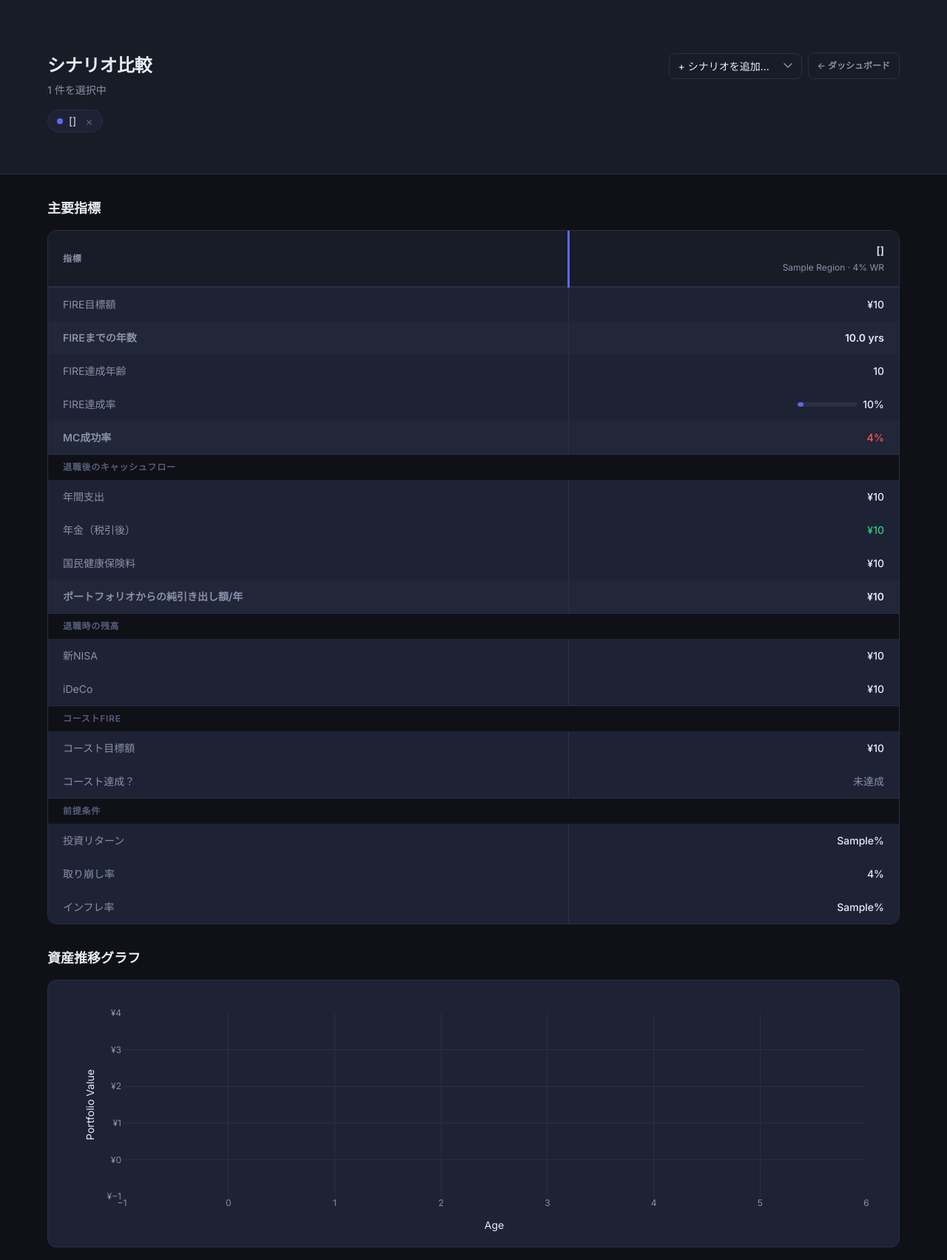
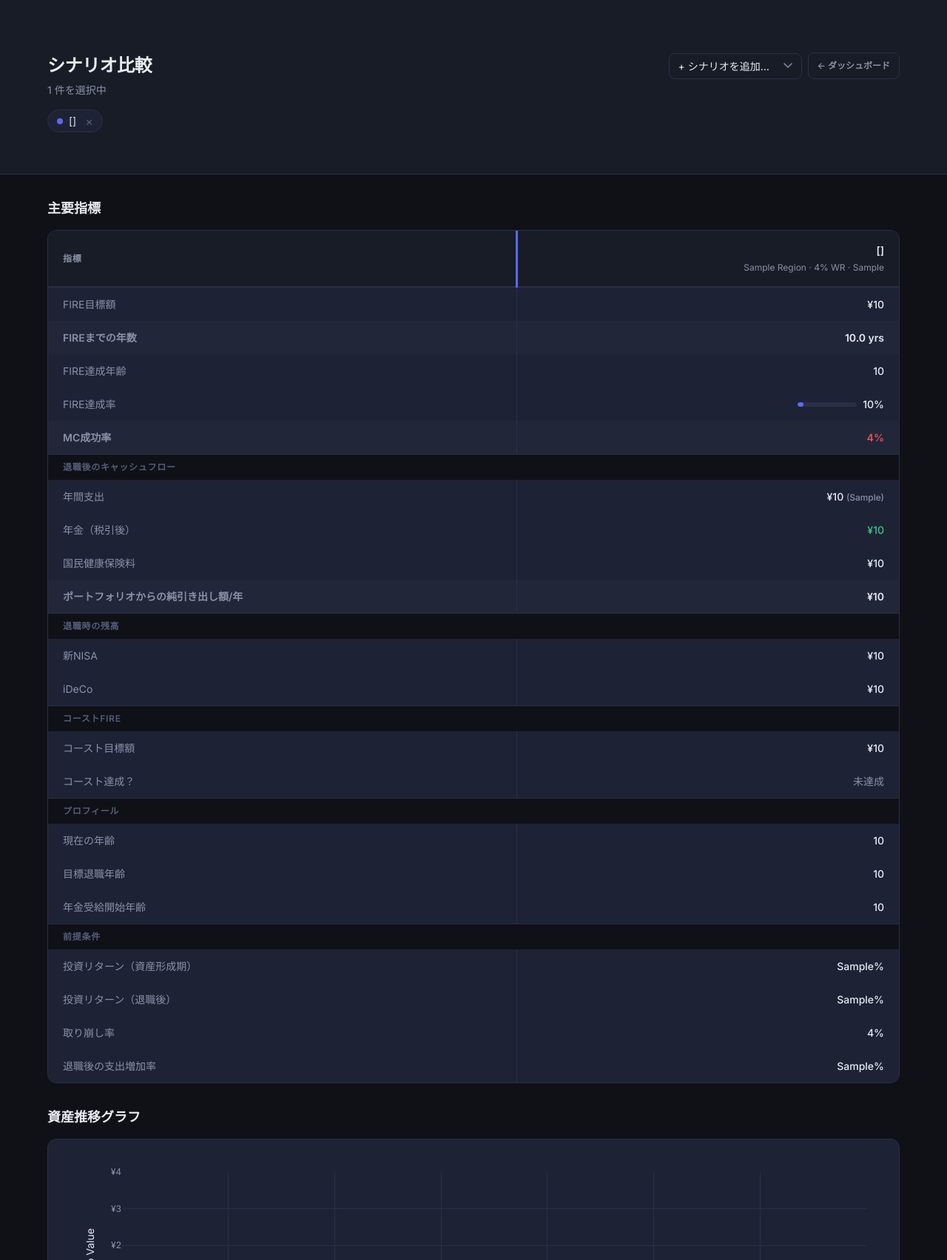
Before and after one commit to thinknzombie/JPFIRECalc, a Flask app: template web/templates/compare.html in a window 1280 px wide. Shown: the part 61-1765 px from the top of the page at 74% size. Run offline with Flask 3, Linux system fonts and the light colour scheme; the template is opened without the code that fills it: most values are stand-ins (such as "Sample title", 1, 10 or a date in 2020); some libraries are stand-ins or nearby versions.

Commit message:
fix: compare page now shows the assumptions that actually drive differences
Three things made side-by-side scenario comparisons look inexplicable:

1. The Assumptions section only showed investment_return_pct
   (accumulation-phase return), labeled just "Investment Return" - but
   for anyone at or near FIRE, retirement_return_pct (retirement-phase
   return) is what actually drives FIRE Number, Coast Number, and Monte
   Carlo, and it was never shown. Two scenarios differing only in that
   field looked identical on this page.

2. japan_inflation_pct was displayed as "Inflation" as if it mattered.
   It is not consumed by any calculation anywhere in the engine -
   verified by grep across the whole codebase. The field that actually
   inflates retirement expenses (retirement_expense_growth_pct) wasn't
   shown at all. Removed the dead field, added the real one, and fixed
   the scenario edit form's help text which falsely claimed "your
   expenses grow at this rate in retirement."

3. nenkin_claim_age (pension claim age) lives on the profile, not
   scenario.assumptions, so two scenarios could differ there - a real,
   large driver of Pension/NHI differences via the claim-age deferral
   bonus - with no way to see it on the compare page. Added a Profile
   section (current age, target retirement age, pension claim age).

Also switches the Annual Expenses/NHI/Net-Withdrawal columns to the
active_* (variant-aware) fields added in the previous commit, tags
non-Regular columns with their variant, and shows the variant in each
column's subtitle. Updated the (currently unreferenced by any
template/JS) /compare/api JSON payload for parity.

Verified end-to-end against two real user scenarios that differed in
WR and pension claim age: every number in the comparison table is now
traceable to a visible assumption.

Co-Authored-By: Claude Sonnet 5 <noreply@anthropic.com>

```diff
--- a/web/static/js/i18n.js
+++ b/web/static/js/i18n.js
@@ -285,10 +285,15 @@ const I18n = (() => {
       "compare.coast": "Coast FIRE",
       "compare.coast_number": "Coast Number",
       "compare.coast_reached": "Coast Reached?",
+      "compare.profile": "Profile",
+      "compare.current_age": "Current Age",
+      "compare.target_retirement_age": "Target Retirement Age",
+      "compare.nenkin_claim_age": "Pension Claim Age",
       "compare.assumptions": "Assumptions",
-      "compare.investment_return": "Investment Return",
+      "compare.investment_return": "Investment Return (Accumulation)",
+      "compare.retirement_return": "Investment Return (Retirement)",
       "compare.withdrawal_rate": "Withdrawal Rate",
-      "compare.inflation": "Inflation",
+      "compare.expense_growth": "Retirement Expense Growth",
       "compare.net_worth": "Net Worth Projection",
       "compare.mc_median": "Monte Carlo — Median Portfolio (p50)",
       "compare.already_fired": "Already FIRE'd",
@@ -347,8 +352,8 @@ const I18n = (() => {
       "help.retirement_return_pct": "More conservative after FIRE — usually 0.5–1% below pre-retirement return.",
       "help.return_volatility_pct": "Standard deviation of returns. 15% is typical for a global equity fund.",
       "help.withdrawal_rate_pct": "Your planned annual portfolio draw. The results page compares this with a Monte Carlo-derived safe rate for this scenario.",
-      "help.japan_inflation_pct": "Recent Japan CPI has been ~2–3%. Your expenses grow at this rate in retirement.",
-      "help.retirement_expense_growth_pct": "Typically below general inflation — retirees often spend less over time.",
+      "help.japan_inflation_pct": "Recent Japan CPI has been ~2–3%. Reference only — this figure is not currently used in any calculation. Retirement expense growth (below) is what actually inflates your spending in the simulation.",
+      "help.retirement_expense_growth_pct": "Typically below general inflation — retirees often spend less over time. This is the rate actually used to grow your expenses in retirement projections and Monte Carlo.",
       "help.fire_variant": "Changes which FIRE metric is highlighted in the results.",
       "help.coast_target_retirement_age": "Used for Coast FIRE — the age you stop working entirely.",
       "help.barista_income_monthly_jpy": "Income from part-time work during semi-retirement. Reduces required portfolio size.",
@@ -693,10 +698,15 @@ const I18n = (() => {
       "compare.coast": "コーストFIRE",
       "compare.coast_number": "コースト目標額",
       "compare.coast_reached": "コースト達成？",
+      "compare.profile": "プロフィール",
+      "compare.current_age": "現在の年齢",
+      "compare.target_retirement_age": "目標退職年齢",
+      "compare.nenkin_claim_age": "年金受給開始年齢",
       "compare.assumptions": "前提条件",
-      "compare.investment_return": "投資リターン",
+      "compare.investment_return": "投資リターン（資産形成期）",
+      "compare.retirement_return": "投資リターン（退職後）",
       "compare.withdrawal_rate": "取り崩し率",
-      "compare.inflation": "インフレ率",
+      "compare.expense_growth": "退職後の支出増加率",
       "compare.net_worth": "資産推移グラフ",
       "compare.mc_median": "モンテカルロ — 中央値ポートフォリオ (p50)",
       "compare.already_fired": "FIRE達成済み",
@@ -755,8 +765,8 @@ const I18n = (() => {
       "help.retirement_return_pct": "FIRE後はより保守的な設定が一般的です。退職前リターンより0.5〜1%低い値が推奨されます。",
       "help.return_volatility_pct": "リターンの標準偏差。グローバル株式インデックスファンドでは15%程度が一般的です。",
       "help.withdrawal_rate_pct": "年間でポートフォリオから取り崩す予定の割合です。結果画面で、このシナリオのモンテカルロ推定安全率と比較します。",
-      "help.japan_inflation_pct": "最近の日本のCPIは約2〜3%です。退職後の支出はこの率で増加します。",
-      "help.retirement_expense_growth_pct": "一般インフレより低いのが通常です。退職者は時間とともに支出が減る傾向があります。",
+      "help.japan_inflation_pct": "最近の日本のCPIは約2〜3%です。参考値のみ — この数値は現在どの計算にも使用されていません。実際に退職後の支出増加率として使われるのは下の「退職後の支出増加率」です。",
+      "help.retirement_expense_growth_pct": "一般インフレより低いのが通常です。退職者は時間とともに支出が減る傾向があります。退職後のシミュレーションとモンテカルロで実際に使用される支出増加率です。",
       "help.fire_variant": "結果でハイライトされるFIRE指標が変わります。",
       "help.coast_target_retirement_age": "コーストFIREで使用します。完全に仕事をやめる年齢を入力してください。",
       "help.barista_income_monthly_jpy": "セミリタイア中のアルバイト等の収入。必要なポートフォリオ額が減少します。",
--- a/web/templates/compare.html
+++ b/web/templates/compare.html
@@ -58,7 +58,7 @@
             {% for item in items %}
             <th class="compare-table__scenario" style="--col-color: {{ loop.index | scenario_color }}">
               {{ item.scenario.name }}
-              <div class="compare-table__sub">{{ item.scenario.region | replace('_',' ') | title }} · {{ item.scenario.assumptions.withdrawal_rate_pct }}% WR</div>
+              <div class="compare-table__sub">{{ item.scenario.region | replace('_',' ') | title }} · {{ item.scenario.assumptions.withdrawal_rate_pct }}% WR · {{ item.scenario.assumptions.fire_variant | title }}</div>
             </th>
             {% endfor %}
           </tr>
@@ -126,11 +126,17 @@
           <tr class="compare-table__group-header">
             <td colspan="{{ items | length + 1 }}" data-i18n="compare.cashflow">Retirement Cash Flow</td>
           </tr>
-          {# Annual Expenses #}
+          {# Annual Expenses — the ACTIVE (variant-aware) figure Monte Carlo and the
+             trajectory actually simulate, not always the base "Regular" number. #}
           <tr>
             <td class="compare-table__label" data-i18n="compare.annual_expenses">Annual Expenses</td>
             {% for item in items %}
-            <td class="compare-table__val">¥{{ "{:,}".format(item.result.annual_expenses_jpy) }}</td>
+            <td class="compare-table__val">
+              ¥{{ "{:,}".format(item.result.active_annual_expenses_jpy) }}
+              {% if item.scenario.assumptions.fire_variant != 'regular' %}
+              <span class="text-muted" style="font-size:0.85em;">({{ item.scenario.assumptions.fire_variant | title }})</span>
+              {% endif %}
+            </td>
             {% endfor %}
           </tr>
           {# Pension #}
@@ -144,16 +150,16 @@
           <tr>
             <td class="compare-table__label" data-i18n="compare.nhi">NHI Premium</td>
             {% for item in items %}
-            <td class="compare-table__val">¥{{ "{:,}".format(item.result.annual_nhi_jpy) }}</td>
+            <td class="compare-table__val">¥{{ "{:,}".format(item.result.active_annual_nhi_jpy) }}</td>
             {% endfor %}
           </tr>
           {# Net Withdrawal #}
           <tr class="compare-table__highlight">
             <td class="compare-table__label" data-i18n="compare.net_portfolio">Net from Portfolio / yr</td>
             {% for item in items %}
-            {% set best = items | map(attribute='result.annual_withdrawal_needed_jpy') | min %}
-            <td class="compare-table__val {% if item.result.annual_withdrawal_needed_jpy == best %}compare-table__val--best{% endif %}">
-              ¥{{ "{:,}".format(item.result.annual_withdrawal_needed_jpy) }}
+            {% set best = items | map(attribute='result.active_annual_withdrawal_jpy') | min %}
+            <td class="compare-table__val {% if item.result.active_annual_withdrawal_jpy == best %}compare-table__val--best{% endif %}">
+              ¥{{ "{:,}".format(item.result.active_annual_withdrawal_jpy) }}
             </td>
             {% endfor %}
           </tr>
@@ -197,14 +203,52 @@
             </td>
             {% endfor %}
           </tr>
+          {# Profile settings — these live on the PROFILE, not scenario.assumptions,
+             so two scenarios can differ here even when every AssumptionSet field
+             matches. nenkin_claim_age in particular materially changes Pension
+             (net) and NHI above via the deferral bonus/penalty — a real driver of
+             divergent results that was previously invisible on this page. #}
+          <tr class="compare-table__group-header">
+            <td colspan="{{ items | length + 1 }}" data-i18n="compare.profile">Profile</td>
+          </tr>
+          <tr>
+            <td class="compare-table__label" data-i18n="compare.current_age">Current Age</td>
+            {% for item in items %}
+            <td class="compare-table__val">{{ item.profile.current_age }}</td>
+            {% endfor %}
+          </tr>
+          <tr>
+            <td class="compare-table__label" data-i18n="compare.target_retirement_age">Target Retirement Age</td>
+            {% for item in items %}
+            <td class="compare-table__val">{{ item.profile.target_retirement_age }}</td>
+            {% endfor %}
+          </tr>
+          <tr>
+            <td class="compare-table__label" data-i18n="compare.nenkin_claim_age">Pension Claim Age</td>
+            {% for item in items %}
+            <td class="compare-table__val">{{ item.profile.nenkin_claim_age }}</td>
+            {% endfor %}
+          </tr>
           {# Assumptions summary #}
           <tr class="compare-table__group-header">
             <td colspan="{{ items | length + 1 }}" data-i18n="compare.assumptions">Assumptions</td>
           </tr>
           <tr>
-            <td class="compare-table__label" data-i18n="compare.investment_return">Investment Return</td>
+            <td class="compare-table__label" data-i18n="compare.investment_return">Investment Return (Accumulation)</td>
             {% for item in items %}
             <td class="compare-table__val">{{ item.scenario.assumptions.investment_return_pct }}%</td>
+            {% endfor %}
+          </tr>
+          {# Retirement-phase return — the rate that actually drives the FIRE number's
+             pension-gap discount, the trajectory drawdown, Coast FIRE, and Monte Carlo
+             for anyone at or near FIRE. Previously missing from this table entirely,
+             which made two scenarios that differed ONLY in this assumption look
+             inexplicably different (identical "Investment Return" shown, but that was
+             the accumulation-phase rate, irrelevant once already retired). #}
+          <tr>
+            <td class="compare-table__label" data-i18n="compare.retirement_return">Investment Return (Retirement)</td>
+            {% for item in items %}
+            <td class="compare-table__val">{{ item.scenario.assumptions.retirement_return_pct }}%</td>
             {% endfor %}
           </tr>
           <tr>
@@ -213,10 +257,15 @@
             <td class="compare-table__val">{{ item.scenario.assumptions.withdrawal_rate_pct }}%</td>
             {% endfor %}
           </tr>
+          {# Retirement expense growth — what the engine actually uses to inflate
+             expenses in retirement (trajectory + Monte Carlo). "japan_inflation_pct"
+             used to be shown here instead; it is not consumed by any calculation
+             anywhere in the engine, so showing it implied it explained differences
+             between scenarios when it never could. #}
           <tr>
-            <td class="compare-table__label" data-i18n="compare.inflation">Inflation</td>
+            <td class="compare-table__label" data-i18n="compare.expense_growth">Retirement Expense Growth</td>
             {% for item in items %}
-            <td class="compare-table__val">{{ item.scenario.assumptions.japan_inflation_pct }}%</td>
+            <td class="compare-table__val">{{ item.scenario.assumptions.retirement_expense_growth_pct }}%</td>
             {% endfor %}
           </tr>
         </tbody>
```
Also changed, not shown: routes/compare.py (+11 -3 lines).
